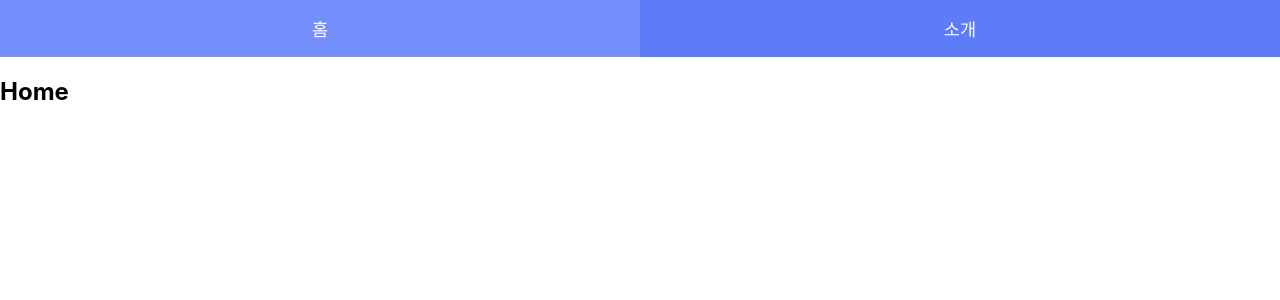
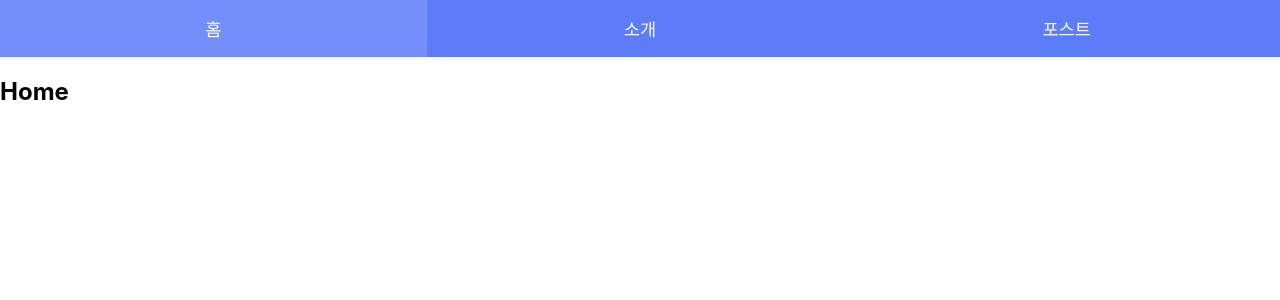
Before and after one commit to hoyeon96/react_RouterStudy, a React (Create React App) app: page / in a window 1280 px wide. Shown: the top 300 px of the page. Built offline with nearby package versions, Linux system fonts and the light colour scheme.

Commit message:
서브라우트 설정방법

```diff
--- a/src/components/Header.js
+++ b/src/components/Header.js
@@ -7,6 +7,7 @@ const Header = () => {
         <div className="header">
             <Link to="/" className="item">홈</Link>
             <Link to="/about/hoyeon" className="item">소개</Link>
+            <Link to="/Posts" className="item">포스트</Link>
         </div>
     );
 };
```
